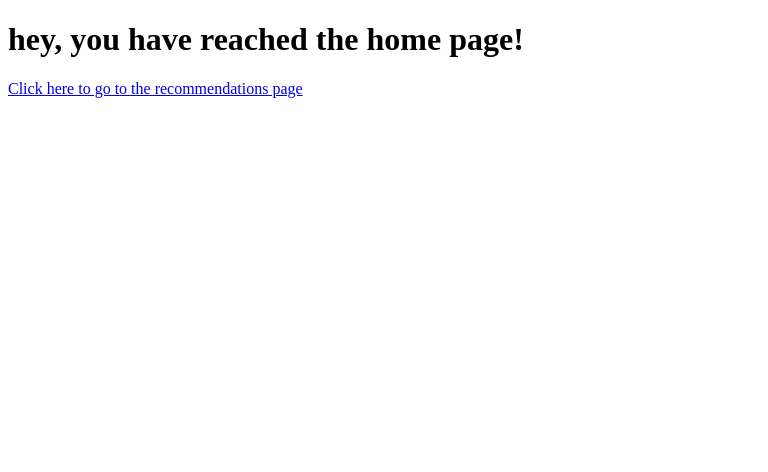
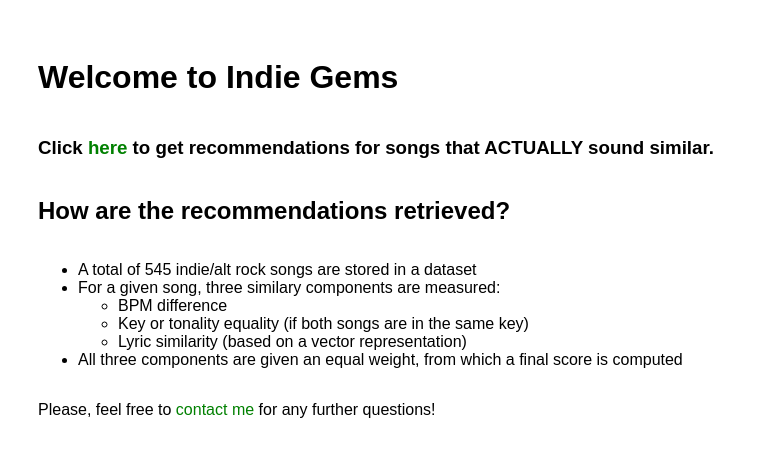
Before and after one commit to oscarrezab/indie-gems, a Django app: page / in a window 1280 px wide. Shown: the top 472 px of the page, without its empty margins (0-768 px from the left). Run offline with Django 5.2, Linux system fonts and the light colour scheme.

Commit message:
Basic Styling
Very basic styling for index and recommendations pages

```diff
--- a/indiegems/indiegems/settings.py
+++ b/indiegems/indiegems/settings.py
@@ -111,6 +111,8 @@
 # https://docs.djangoproject.com/en/5.1/howto/static-files/
 
 STATIC_URL = "static/"
+STATICFILES_DIRS = [BASE_DIR / "static/"]
+STATIC_ROOT = BASE_DIR / "staticfiles"
 
 # Default primary key field type
 # https://docs.djangoproject.com/en/5.1/ref/settings/#default-auto-field
--- a/indiegems/song_recommender/templates/index.html
+++ b/indiegems/song_recommender/templates/index.html
@@ -3,12 +3,28 @@
 <head>
     <meta charset="UTF-8">
     <meta name="viewport" content="width=device-width, initial-scale=1.0">
-    <title>Indie Gems - Find Similar Songs!</title>
+    {% load static %}
+    <link rel="stylesheet" type="text/css" href="{% static 'style.css' %}">
+
+    <title>Indie Gems</title>
 </head>
 <body>
     {% block content %}
     <h1>{{ home_page }}</h1>
-    <a href="recommendations/">Click here to go to the recommendations page</a>
+    <h3>Click <a href="recommendations/"> here</a> to get recommendations for songs that ACTUALLY sound similar.</h3>
+    <h2>How are the recommendations retrieved?</h2>
+    <ul>
+        <li>A total of 545 indie/alt rock songs are stored in a dataset</li>
+        <li>For a given song, three similary components are measured:
+            <ul>
+                <li>BPM difference</li>
+                <li>Key or tonality equality (if both songs are in the same key)</li>
+                <li>Lyric similarity (based on a vector representation)</li>
+            </ul>
+        </li>
+        <li>All three components are given an equal weight, from which a final score is computed</li>
+    </ul>
+    <p>Please, feel free to <a href="https://www.linkedin.com/in/oscarrezab" target="_blank">contact me</a> for any further questions!</p>
     {% endblock %}
 
 </body>
--- a/indiegems/song_recommender/templates/recommendations.html
+++ b/indiegems/song_recommender/templates/recommendations.html
@@ -3,7 +3,10 @@
     <head>
         <meta charset="UTF-8">
         <meta name="viewport" content="width=device-width, initial-scale=1.0">
-    <title>Recommendations</title>
+        {% load static %}
+        <link rel="stylesheet" type="text/css" href="{% static 'style.css' %}">
+
+        <title>Get Song Recommendations - Indie Gems</title>
     </head>
     <body>
         {% block content %}
@@ -19,6 +22,7 @@
             </datalist>
             <button type="submit">Find gems!</button>
         </form>
+        <p>Currently available artists are: ALEXSUCKS, Arctic Monkeys, Fontaines D.C., iDKHOW, Inhaler, The Killers, The Kooks, The Strokes, Surf Curse, The Vaccines</p>
 
         {% if form_submitted %}
             <h2>Recommendations for the song {{ recommendations.get_source_song.to_string }}</h2>
--- a/indiegems/song_recommender/views.py
+++ b/indiegems/song_recommender/views.py
@@ -4,7 +4,7 @@
 from .SongRecommender import SongRecommendation
 
 def home_page(request):
-    home = "hey, you have reached the home page!"
+    home = "Welcome to Indie Gems"
     return render(request, 'index.html', {'home_page': home})
 
 def recommendations_view(request):
--- /dev/null
+++ b/indiegems/static/style.css
@@ -0,0 +1,16 @@
+html {
+    font-family: Arial, Helvetica, sans-serif;
+    padding: 30px;
+    margin: auto;
+
+    a {
+        text-decoration: none;
+        color: green;
+    }
+
+}
+
+body {
+    display: flex;
+    flex-direction: column;
+}
```
Lines whose indentation alone changed are shown as unchanged.
